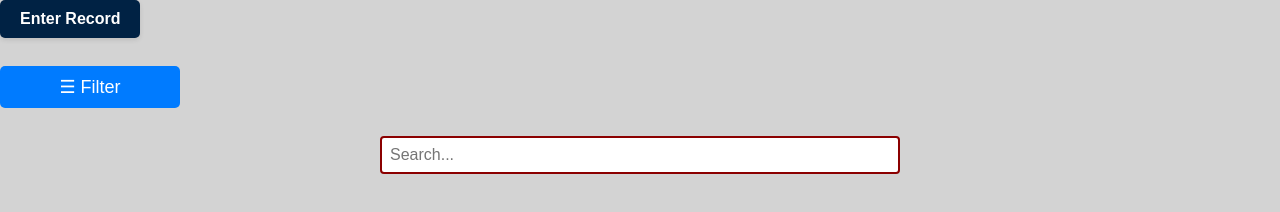
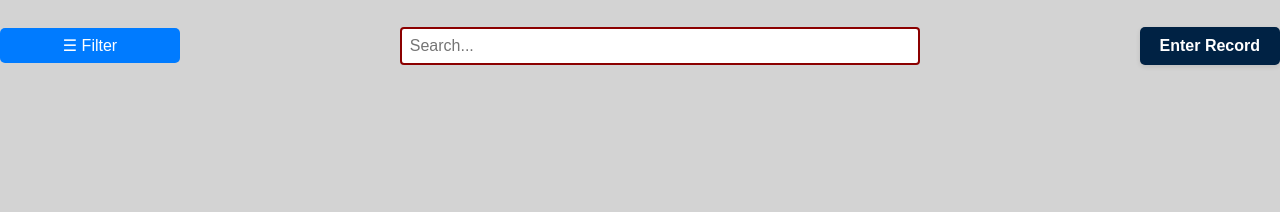
Before and after one commit to RichardMCGirt/Warrantyform-, a plain HTML site: page index.html in a window 1280 px wide. Drawn offline with Linux system fonts and the light colour scheme; no server answers.

```diff
--- a/index.html
+++ b/index.html
@@ -10,9 +10,7 @@
 
 </head>
 <body>
-    <nav>
-        <a href="https://airtable.com/appO21PVRA4Qa087I/shrIB8uJAdVkCfipw" class="nav-link active" target="_blank">Enter Record</a>
-    </nav>
+
 
 
     <!-- Toast Notification -->
@@ -21,7 +19,8 @@
     </div>
     <br>
 
-        <form>
+<!-- Container for filter menu and search input -->
+<div id="filter-search-container">
     <!-- Hamburger Menu -->
     <div id="checkbox-menu">
         <button id="menu-toggle" type="button">☰ Filter</button>
@@ -31,10 +30,14 @@
         </div>
     </div>
 
+    <!-- Search Input -->
+    <input type="text" id="search-input" placeholder="Search..." />
 
-        </form>
-        <br>
-        <input type="text" id="search-input" placeholder="Search..." />
+    <nav>
+        <a href="https://airtable.com/appO21PVRA4Qa087I/shrIB8uJAdVkCfipw" class="nav-link active" target="_blank">Enter Record</a>
+    </nav>
+</div>
+
 
     <div class="table-wrapper">
 
--- a/style.css
+++ b/style.css
@@ -68,6 +68,33 @@
     border-radius: 5px;
     transition: background-color 0.3s ease, transform 0.3s ease;
 }
+
+/* Container to align the filter button and search bar */
+#filter-search-container {
+    display: flex;
+    align-items: center; /* Align items vertically */
+    gap: 10px; /* Space between elements */
+}
+
+/* Ensure the button and input have proper spacing */
+#checkbox-menu {
+    display: flex;
+    align-items: center;
+}
+
+#menu-toggle {
+    padding: 8px 12px;
+    font-size: 16px;
+    cursor: pointer;
+}
+
+#search-input {
+    flex: 1; /* Makes the search input take available space */
+    padding: 8px;
+    font-size: 16px;
+    min-width: 200px;
+}
+
 
 .nav-link:hover {
     background-color: #002244; /* Darker shade for hover effect */
```
Lines whose indentation alone changed are shown as unchanged.
